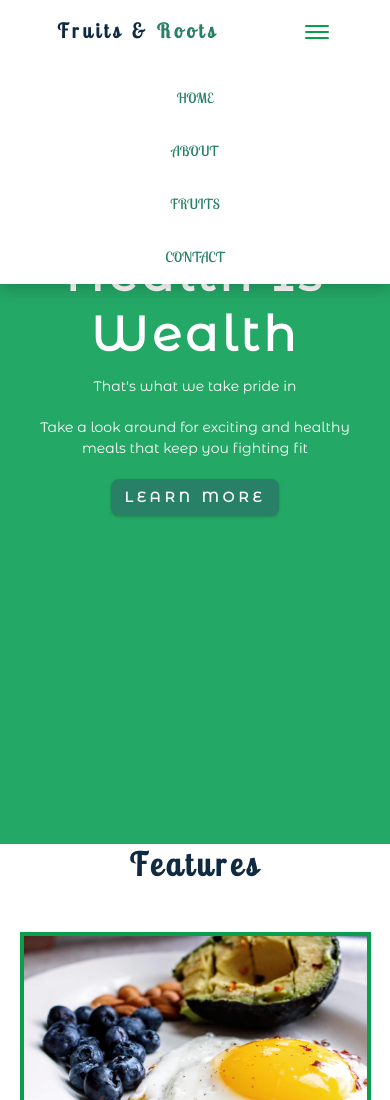
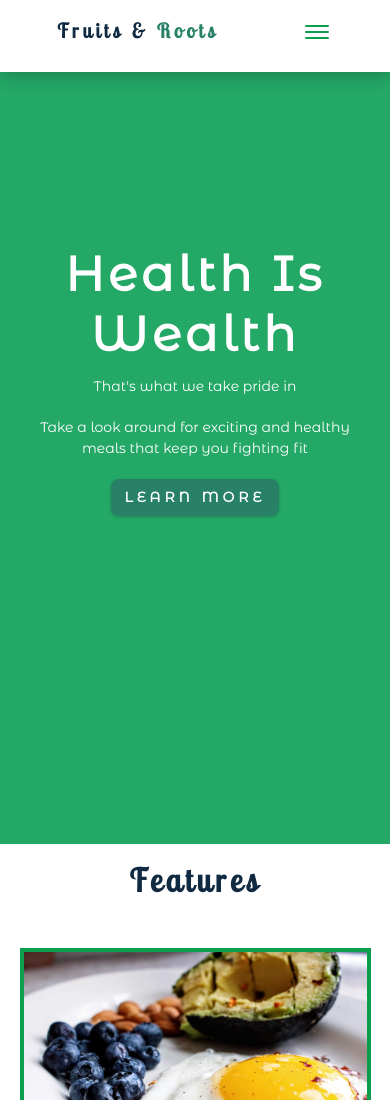
Before and after one commit to fidsta1990/Fruits-Roots, a plain HTML site: page pages/fruit.html in a window 390 px wide. Shown: the top 1100 px of the page. Drawn offline with nearby package versions, Linux system fonts and the light colour scheme.

Commit message:
update nav-toggle on page load, css adjusted

```diff
--- a/css/styles.css
+++ b/css/styles.css
@@ -215,13 +215,14 @@ p {
 }
 
 .mob-links {
-  height: 0;
+  height: -212px;
   overflow: hidden;
   transition: var(--transition);
 }
 
 .show-links {
-  height: 212px;
+  height: 0px;
+  transition: var(--transition);
 }
 .mob-link {
   display: block;
@@ -452,6 +453,7 @@ main {
 
 .feature-title {
   text-align: center;
+  padding-top: 1rem;
 }
 .feature-center {
   transition: var(--transition);
```
